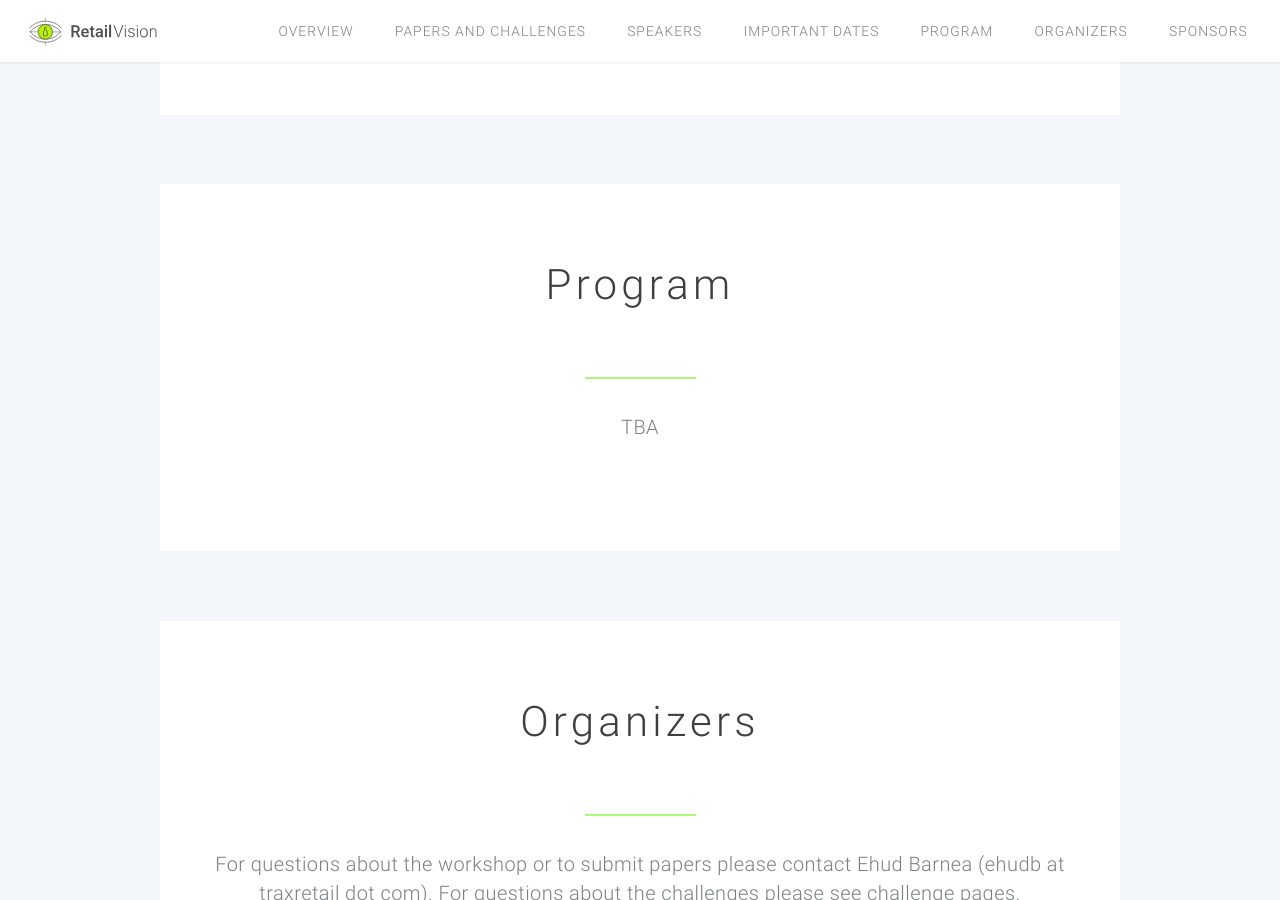
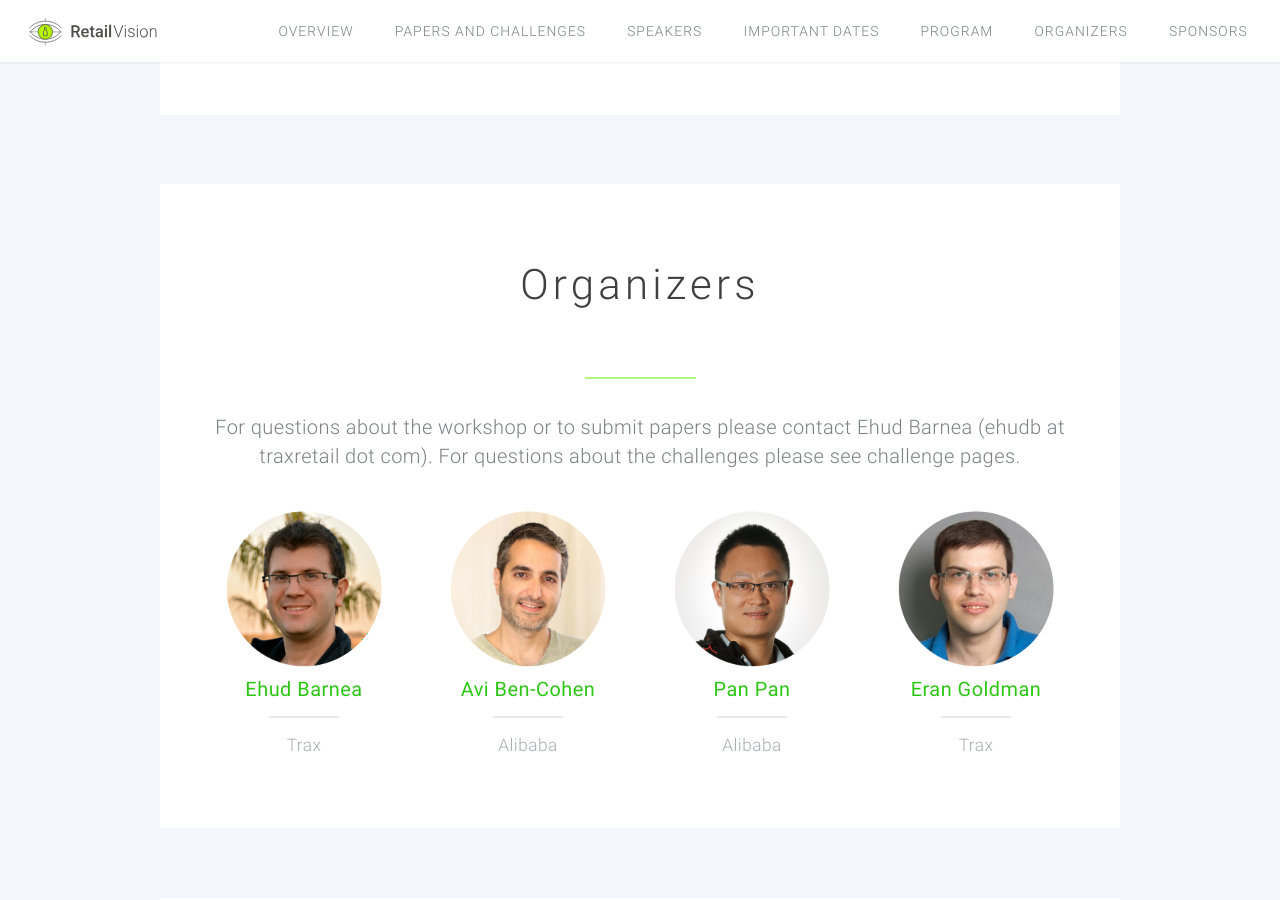
Before and after one commit to retailvisionworkshop/retailvisionworkshop.github.io, a Jekyll site: the page built from index.html, in a window 1280 px wide and 900 px high, scrolled down 7178 px. Built offline with Jekyll 4.4.1, drawn with Linux system fonts in a browser that asks for light colours.

Commit message:
Update index.html

```diff
--- a/index.html
+++ b/index.html
@@ -266,7 +266,7 @@ redirect_from: "/"
 
 
     <!-- Three -->
-    <section class="wrapper style3 container special" id="program">
+    <!-- <section class="wrapper style3 container special" id="program">
 
         <header class="major">
             <h2><strong>Program</strong></h2>
@@ -277,7 +277,7 @@ redirect_from: "/"
 
         <p>TBA</p>
 
-        <!-- <div class="row" id="table_row">
+        <div class="row" id="table_row">
             <div class="6u" id="table_left">
                 9:00 - 9:10
             </div>
@@ -340,8 +340,8 @@ redirect_from: "/"
             <div class="6u" id="table_right">
                 Closing remarks
             </div>
-        </div> -->
-    </section>
+        </div>
+    </section> -->
 
 
 
```
